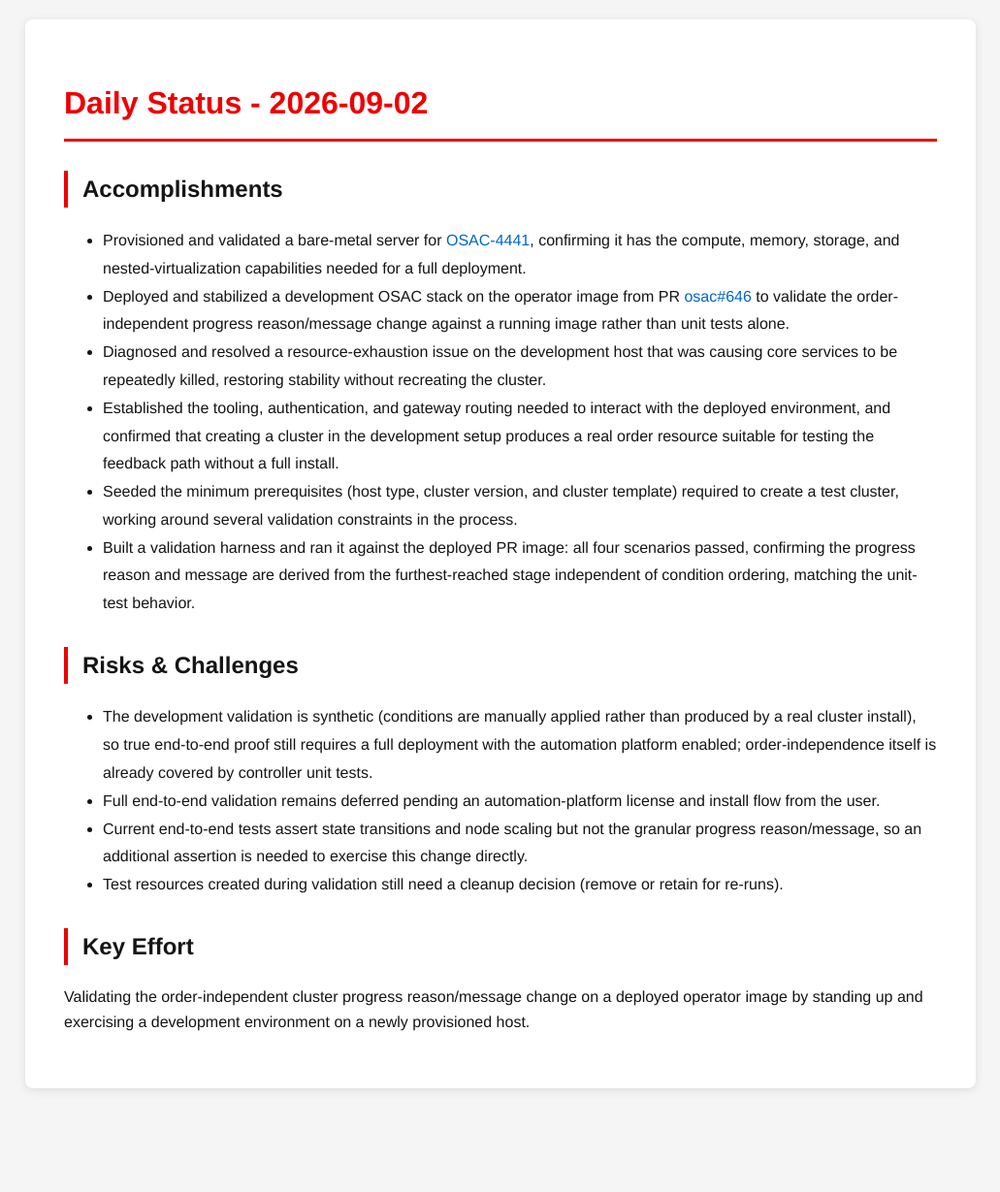
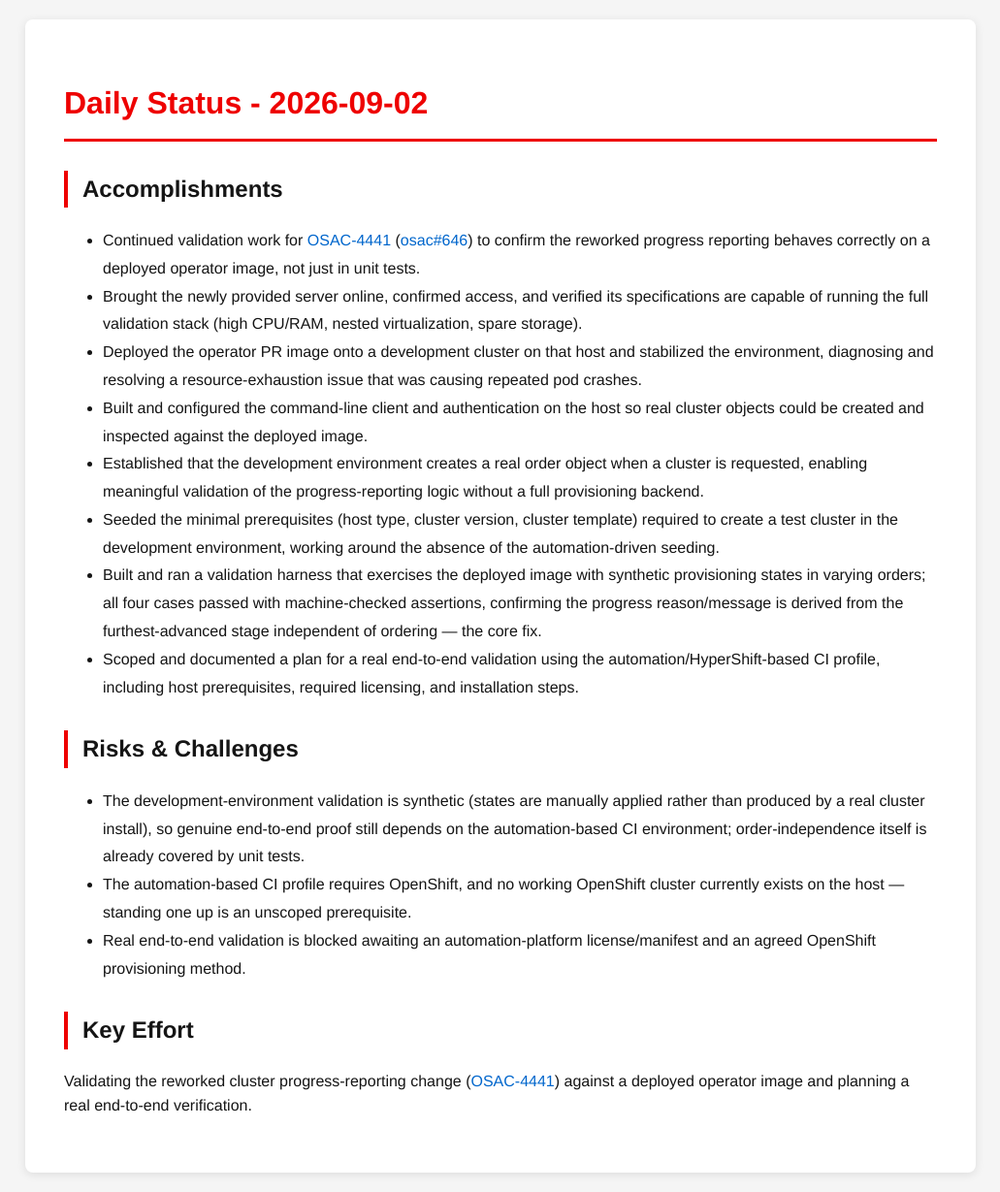
Before and after one commit to tzvatot/daily-status, a Jekyll site: the page built from 2026-09-02.md, in a window 1280 px wide. Shown: the whole page at 97% size, without its empty margins (124-1155 px from the left). Built offline with Jekyll 4.4.1, drawn with Linux system fonts in a browser that asks for light colours; before the commit the page ends 1142 px from its top, so only the background shows below that.

Commit message:
Daily status update - 2026-09-02

```diff
--- a/2026-09-02.md
+++ b/2026-09-02.md
@@ -7,18 +7,19 @@ date: 2026-09-02
 # Daily Status - 2026-09-02
 
 ## Accomplishments
-- Provisioned and validated a bare-metal server for [OSAC-4441](https://redhat.atlassian.net/browse/OSAC-4441), confirming it has the compute, memory, storage, and nested-virtualization capabilities needed for a full deployment.
-- Deployed and stabilized a development OSAC stack on the operator image from PR [osac#646](https://github.com/osac-project/osac/pull/646) to validate the order-independent progress reason/message change against a running image rather than unit tests alone.
-- Diagnosed and resolved a resource-exhaustion issue on the development host that was causing core services to be repeatedly killed, restoring stability without recreating the cluster.
-- Established the tooling, authentication, and gateway routing needed to interact with the deployed environment, and confirmed that creating a cluster in the development setup produces a real order resource suitable for testing the feedback path without a full install.
-- Seeded the minimum prerequisites (host type, cluster version, and cluster template) required to create a test cluster, working around several validation constraints in the process.
-- Built a validation harness and ran it against the deployed PR image: all four scenarios passed, confirming the progress reason and message are derived from the furthest-reached stage independent of condition ordering, matching the unit-test behavior.
+- Continued validation work for [OSAC-4441](https://redhat.atlassian.net/browse/OSAC-4441) ([osac#646](https://github.com/osac-project/osac/pull/646)) to confirm the reworked progress reporting behaves correctly on a deployed operator image, not just in unit tests.
+- Brought the newly provided server online, confirmed access, and verified its specifications are capable of running the full validation stack (high CPU/RAM, nested virtualization, spare storage).
+- Deployed the operator PR image onto a development cluster on that host and stabilized the environment, diagnosing and resolving a resource-exhaustion issue that was causing repeated pod crashes.
+- Built and configured the command-line client and authentication on the host so real cluster objects could be created and inspected against the deployed image.
+- Established that the development environment creates a real order object when a cluster is requested, enabling meaningful validation of the progress-reporting logic without a full provisioning backend.
+- Seeded the minimal prerequisites (host type, cluster version, cluster template) required to create a test cluster in the development environment, working around the absence of the automation-driven seeding.
+- Built and ran a validation harness that exercises the deployed image with synthetic provisioning states in varying orders; all four cases passed with machine-checked assertions, confirming the progress reason/message is derived from the furthest-advanced stage independent of ordering — the core fix.
+- Scoped and documented a plan for a real end-to-end validation using the automation/HyperShift-based CI profile, including host prerequisites, required licensing, and installation steps.
 
 ## Risks & Challenges
-- The development validation is synthetic (conditions are manually applied rather than produced by a real cluster install), so true end-to-end proof still requires a full deployment with the automation platform enabled; order-independence itself is already covered by controller unit tests.
-- Full end-to-end validation remains deferred pending an automation-platform license and install flow from the user.
-- Current end-to-end tests assert state transitions and node scaling but not the granular progress reason/message, so an additional assertion is needed to exercise this change directly.
-- Test resources created during validation still need a cleanup decision (remove or retain for re-runs).
+- The development-environment validation is synthetic (states are manually applied rather than produced by a real cluster install), so genuine end-to-end proof still depends on the automation-based CI environment; order-independence itself is already covered by unit tests.
+- The automation-based CI profile requires OpenShift, and no working OpenShift cluster currently exists on the host — standing one up is an unscoped prerequisite.
+- Real end-to-end validation is blocked awaiting an automation-platform license/manifest and an agreed OpenShift provisioning method.
 
 ## Key Effort
-Validating the order-independent cluster progress reason/message change on a deployed operator image by standing up and exercising a development environment on a newly provisioned host.
+Validating the reworked cluster progress-reporting change ([OSAC-4441](https://redhat.atlassian.net/browse/OSAC-4441)) against a deployed operator image and planning a real end-to-end verification.
```
